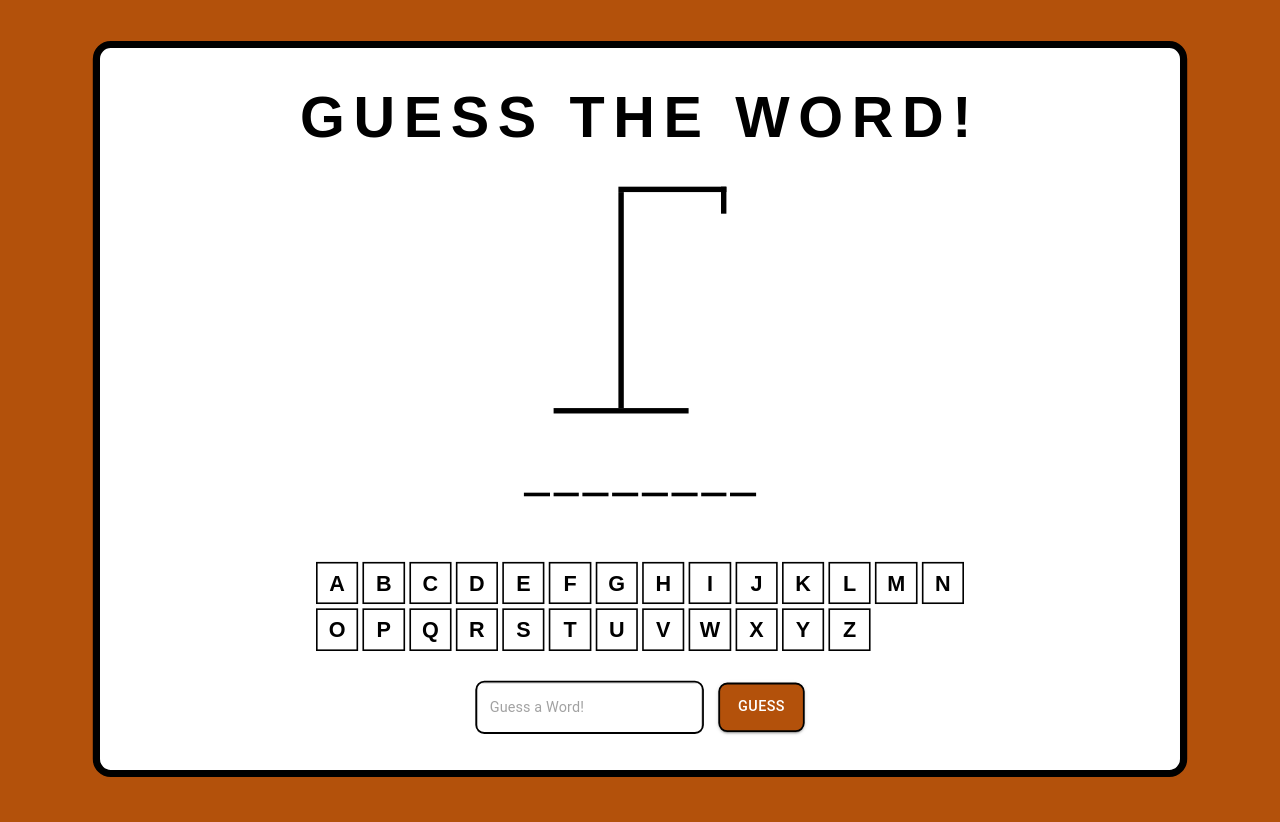
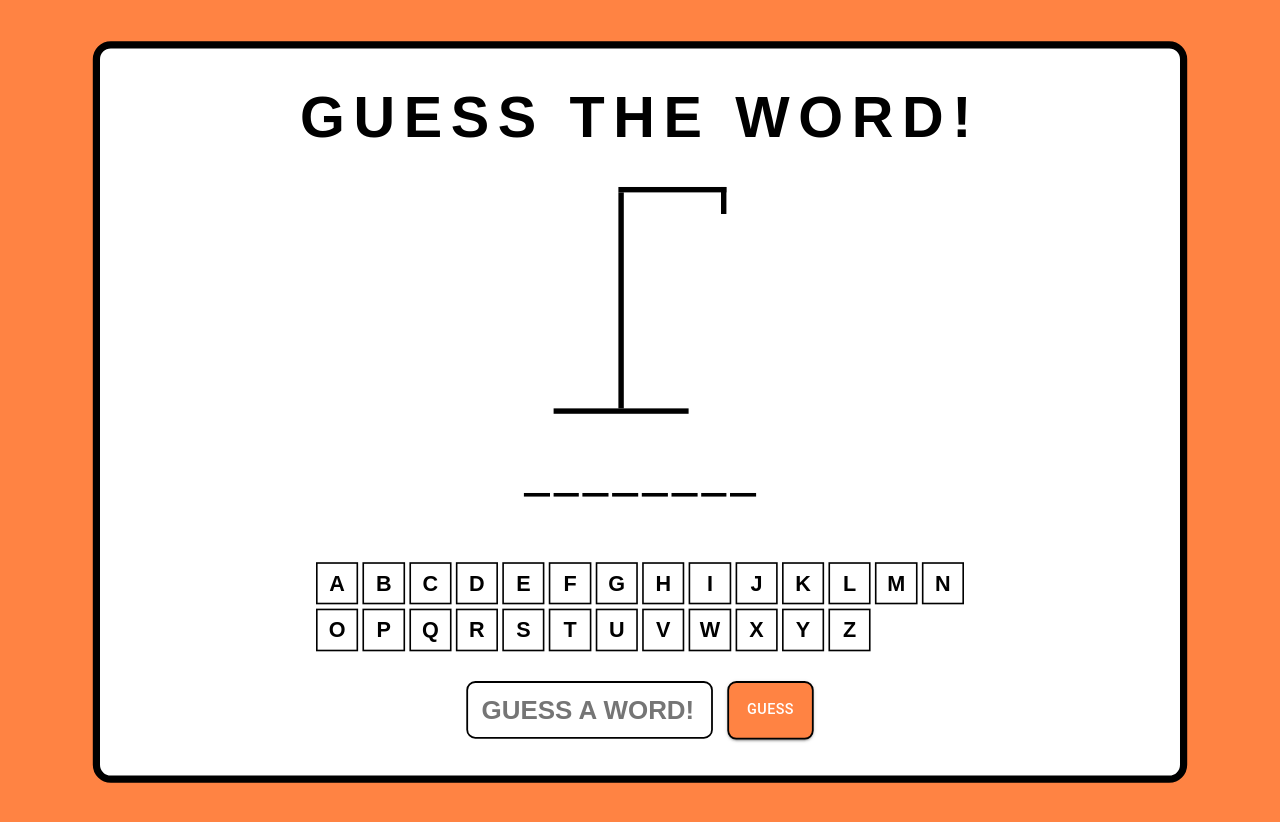
Before and after one commit to alisterd1503/hangman-client, a React (Vite) app: page / in a window 1280 px wide. Built offline with nearby package versions, Linux system fonts and the light colour scheme; the HTML template or start-up script is replaced by a standard one.

Commit message:
Updated the textfield to a js input

```diff
--- a/index.html
+++ b/index.html
@@ -10,7 +10,7 @@
         margin: 0;
         padding: 0;
         overflow: hidden;
-        background-color: #b3510b;
+        background-color: #FF8343;
       }
     </style>
   </head>
--- a/src/App.tsx
+++ b/src/App.tsx
@@ -9,7 +9,8 @@ import './styles.css';
 
 const HEIGHT = 800;
 const WIDTH = 1200;
-const primaryColour = "#b3510b";
+const primaryColour = "#FF8343";
+const secondaryColour = "#db6e37"
 
 function getWord() {
   return words[Math.floor(Math.random() * words.length)]
@@ -159,18 +160,30 @@ function App() {
       {/* Displays the guess word input field */}
       <div className="guess-words">
         <Stack direction="row" spacing={2} justifyContent="center" alignItems="center">
-          <TextField
-            id="outlined-basic"
-            variant="outlined"
+        <input
+          type="text"
+          id="standard-basic"
           value={inputValue}
           onChange={handleInputChange}
           onKeyDown={handleKeyPress}
           placeholder="Guess a Word!"
-            sx={{
+          style={{
             width: '250px',
-              height: '55px',
+            height: '50px',
+            padding: '5px',
             border: 'solid black 2px',
             borderRadius: '10px',
+            paddingLeft: '15px',
+            fontFamily: "Arial",
+            fontSize: "1.8rem",
+            fontWeight: "bold",
+            textTransform: "uppercase",
+          }}
+          onFocus={(event) => {
+            event.target.style.outline = `2px solid ${primaryColour}`;
+          }}
+          onBlur={(event) => {
+            event.target.style.outline = 'none';
           }}
         />
           <Button
@@ -181,10 +194,10 @@ function App() {
               padding: "10px 20px",
               fontSize: "1rem",
               borderRadius: "10px",
-              height: "55px",
+              height: "65px",
               border: "solid black 2px",
               ':hover': {
-                bgcolor: '#b3510b',
+                bgcolor: secondaryColour,
                 color: 'white',
               },
             }}
```
Lines whose indentation alone changed are shown as unchanged.
